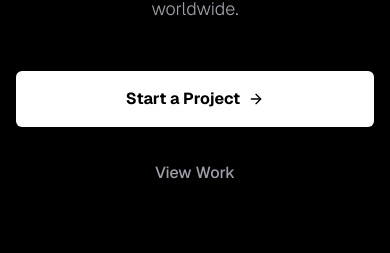
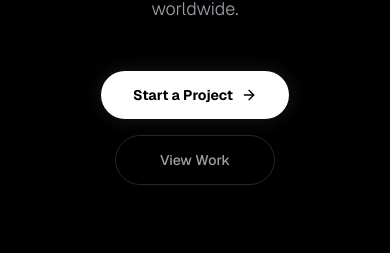
Before and after one commit to ad1xm/oryxen, a Next.js app: page / in a window 390 px wide. Shown: the part 391-644 px from the top of the page. Built offline with nearby package versions, Linux system fonts and the light colour scheme; no server answers; the database is empty.

Commit message:
Design: Refine Hero buttons for mobile (rounded-full, compact)

```diff
--- a/src/components/Hero.tsx
+++ b/src/components/Hero.tsx
@@ -128,15 +128,15 @@ export default function Hero() {
                 initial={{ opacity: 0, y: 20 }}
                 animate={{ opacity: 1, y: 0 }}
                 transition={{ duration: 0.5, delay: 1.2 }}
-                className="flex flex-col sm:flex-row gap-4 justify-center lg:justify-start"
+                className="flex flex-col sm:flex-row gap-4 justify-center lg:justify-start items-center sm:items-stretch"
               >
                 <motion.div
-                  whileHover={{ scale: 1.02 }}
-                  whileTap={{ scale: 0.98 }}
+                  whileHover={{ scale: 1.05 }}
+                  whileTap={{ scale: 0.95 }}
                 >
                   <Link
                     href="#contact"
-                    className="bg-white text-black px-8 py-4 text-base font-bold rounded-md hover:bg-zinc-200 transition-colors flex items-center justify-center gap-2 group"
+                    className="bg-white text-black px-8 py-3.5 text-sm md:text-base font-bold rounded-full hover:bg-zinc-200 transition-all shadow-[0_0_20px_rgba(255,255,255,0.1)] hover:shadow-[0_0_25px_rgba(255,255,255,0.2)] flex items-center justify-center gap-2 group min-w-[180px]"
                   >
                     Start a Project
                     <motion.span
@@ -150,7 +150,7 @@ export default function Hero() {
                 </motion.div>
                 <Link
                   href="#services"
-                  className="text-zinc-400 hover:text-white px-8 py-4 text-base font-medium transition-colors border-2 border-transparent hover:border-zinc-800 rounded-md flex items-center justify-center"
+                  className="text-zinc-400 hover:text-white px-8 py-3.5 text-sm md:text-base font-medium transition-all border border-zinc-800 hover:border-zinc-700 rounded-full flex items-center justify-center min-w-[160px] hover:bg-zinc-900/50"
                 >
                   View Work
                 </Link>
```
